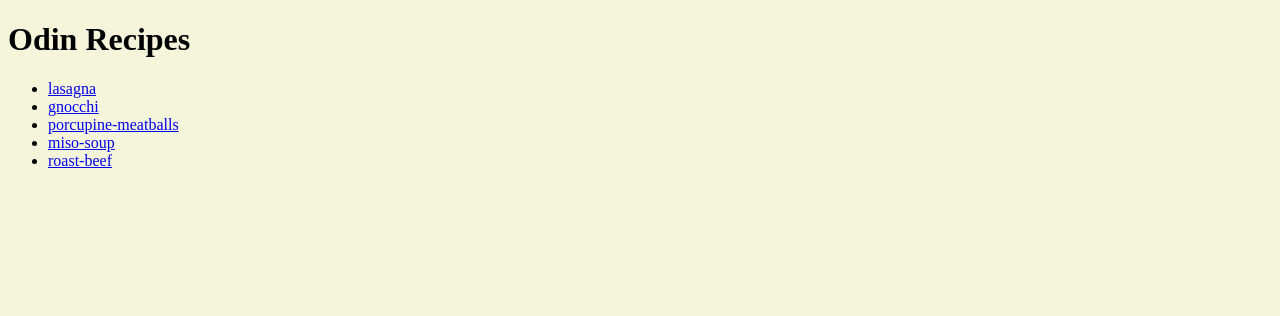
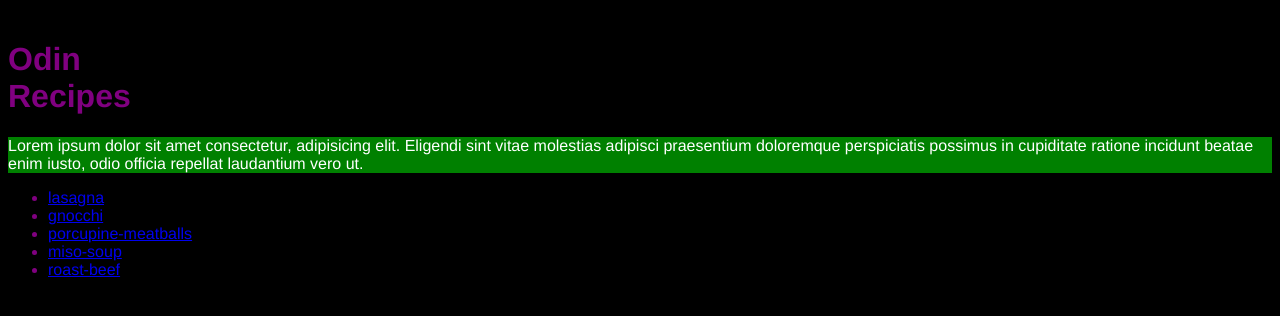
Before and after one commit to koreyotaku/odin-recipes, a plain HTML site: page index.html in a window 1280 px wide. Drawn offline with Linux system fonts and the light colour scheme.

Commit message:
index.html and styles.css

```diff
--- a/index.html
+++ b/index.html
@@ -2,11 +2,14 @@
 <html lang="en">
  <head>
   <meta charset="utf-8">
-  <title>HTML OVERVIEW</title>
+  <title>odin recipes</title>
+  <link rel="stylesheet" href="styles.css">
  </head>
-<link rel="stylesheet" href="styles.css">
+
  <body>
-   <h1>Odin Recipes</h1>
+  <h1>Odin Recipes</h1>
+   <p>Lorem ipsum dolor sit amet consectetur, adipisicing elit. Eligendi sint vitae molestias adipisci praesentium doloremque perspiciatis possimus in cupiditate ratione incidunt beatae enim iusto, odio officia repellat laudantium vero ut.</p>
+
    <ul>
     <li><a href="recipes/lasagna.html">lasagna</a></li>
     <li><a href="recipes/gnocchi.html">gnocchi</a></li>
--- a/styles.css
+++ b/styles.css
@@ -1,4 +1,17 @@
 body {
-    background-color: beige;
-    color: black;
+    background-color: black;
+    color: purple;
+    font-family: 'Franklin Gothic Medium', 'Arial Narrow', Arial, sans-serif;
 }
+
+p {
+    color: white;
+    background-color: green;
+    font-size: 500;
+}
+
+h1 {
+    width: 100px;
+    height: auto;
+    padding-top: 20px;
+}
```
